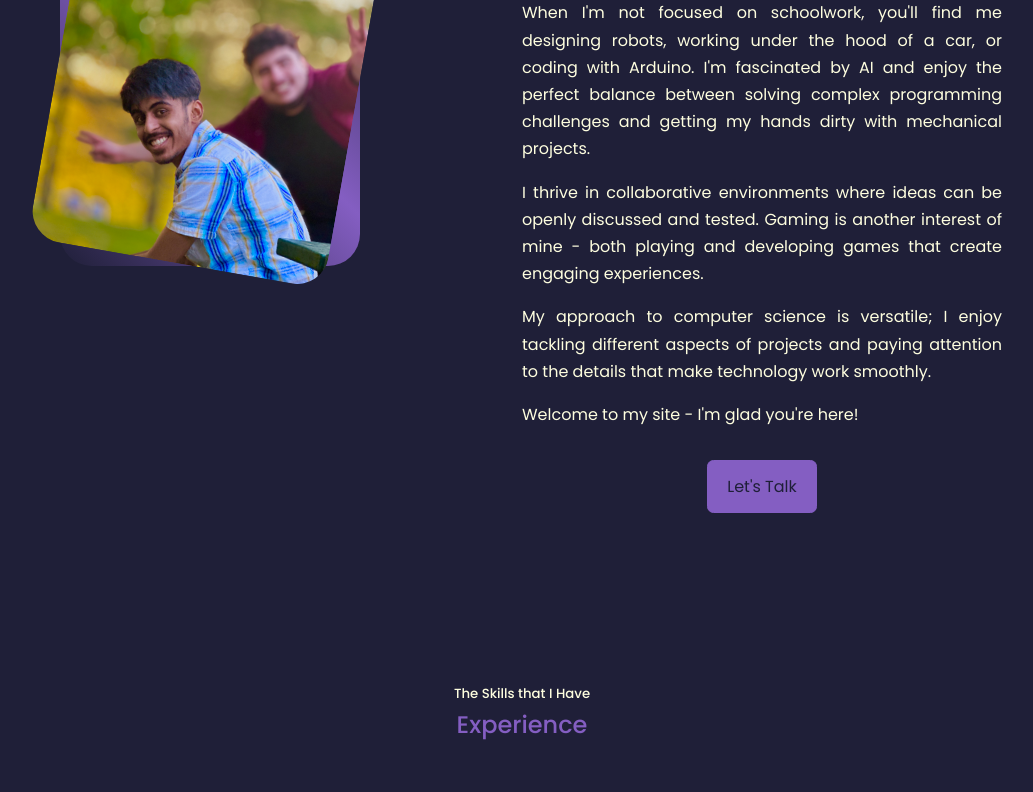
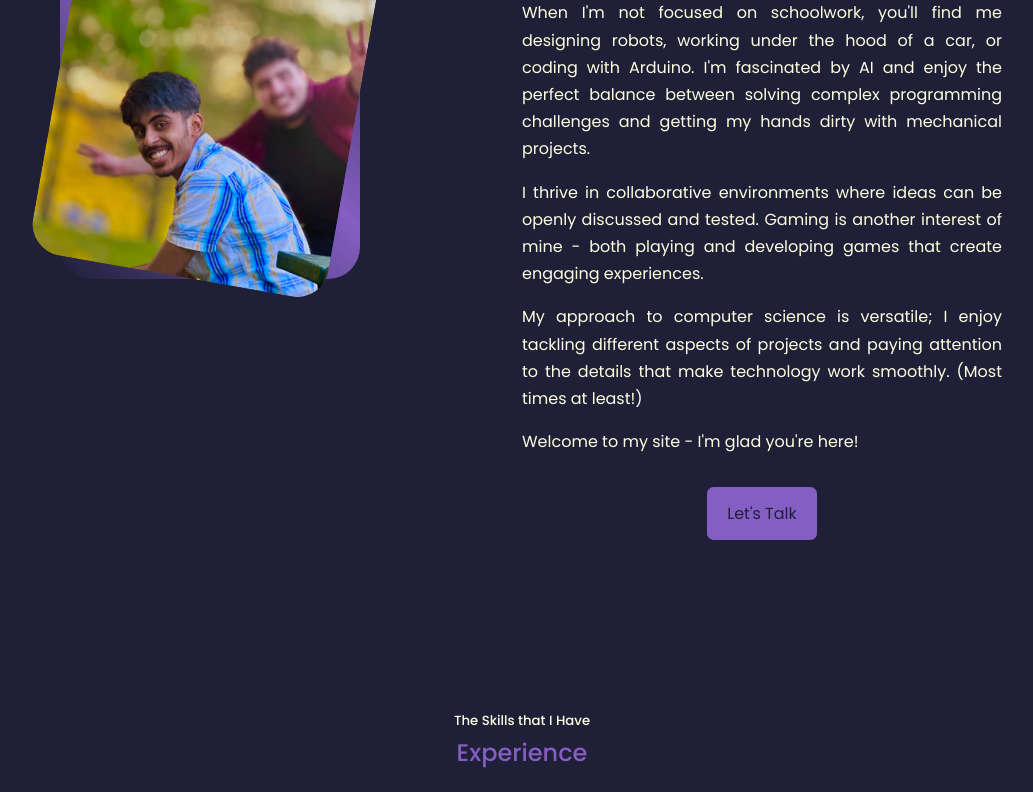
Before and after one commit to Kyoko522/Portfolio-website, a Next.js app: page / in a window 1280 px wide. Shown: the part 1463-2255 px from the top of the page, without its empty margins (118-1151 px from the left). Built offline with nearby package versions, Linux system fonts and the light colour scheme.

Commit message:
updated about me

```diff
--- a/components/about/About.jsx
+++ b/components/about/About.jsx
@@ -64,7 +64,7 @@ export default function About() {
                         I thrive in collaborative environments where ideas can be openly discussed and tested. Gaming is another interest of mine - both playing and developing games that create engaging experiences.
                         </p>
                         <p>
-                        My approach to computer science is versatile; I enjoy tackling different aspects of projects and paying attention to the details that make technology work smoothly.
+                        My approach to computer science is versatile; I enjoy tackling different aspects of projects and paying attention to the details that make technology work smoothly. (Most times at least!)
                         </p>
                         <p>
                         Welcome to my site - I'm glad you're here!
```
